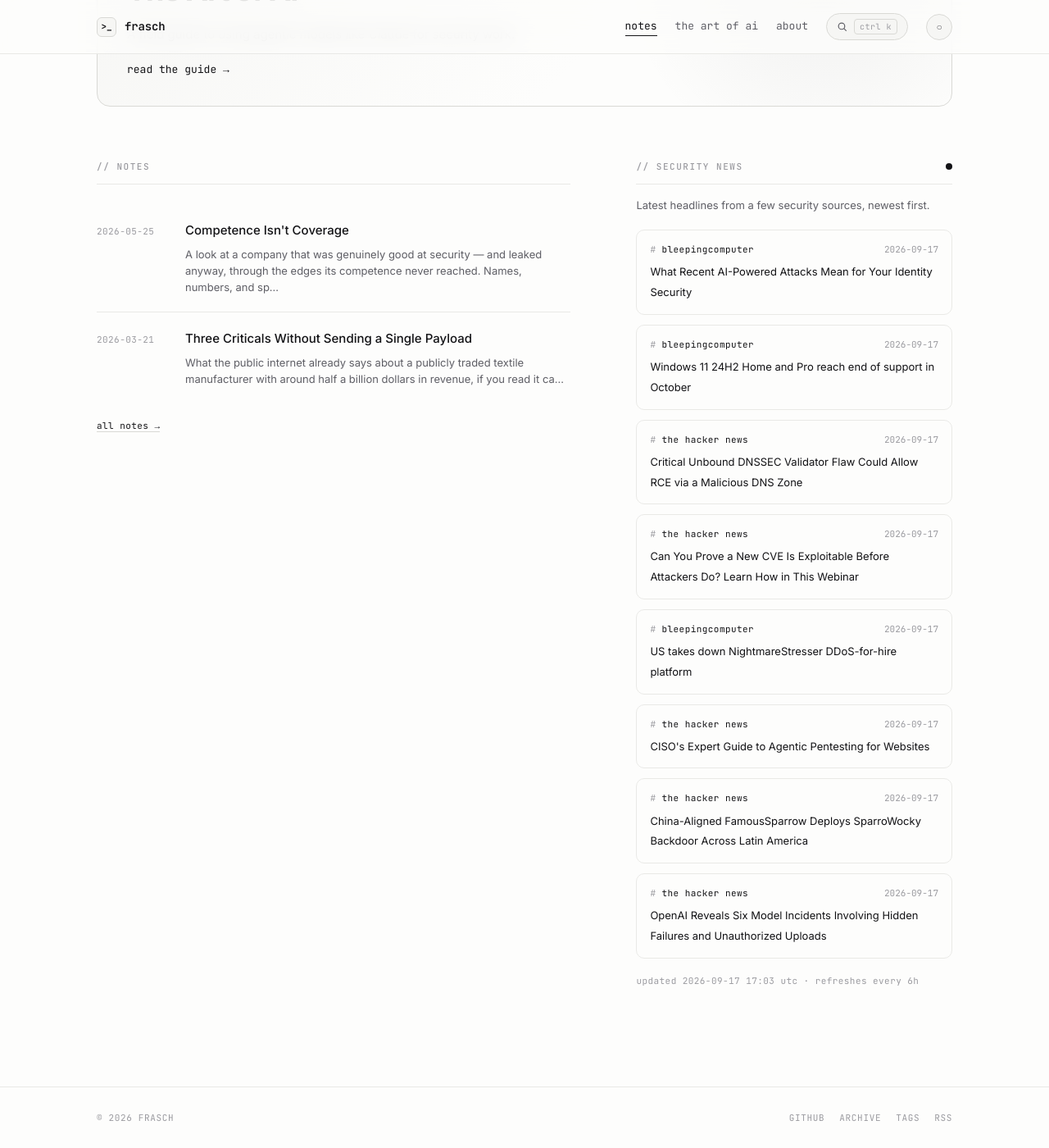
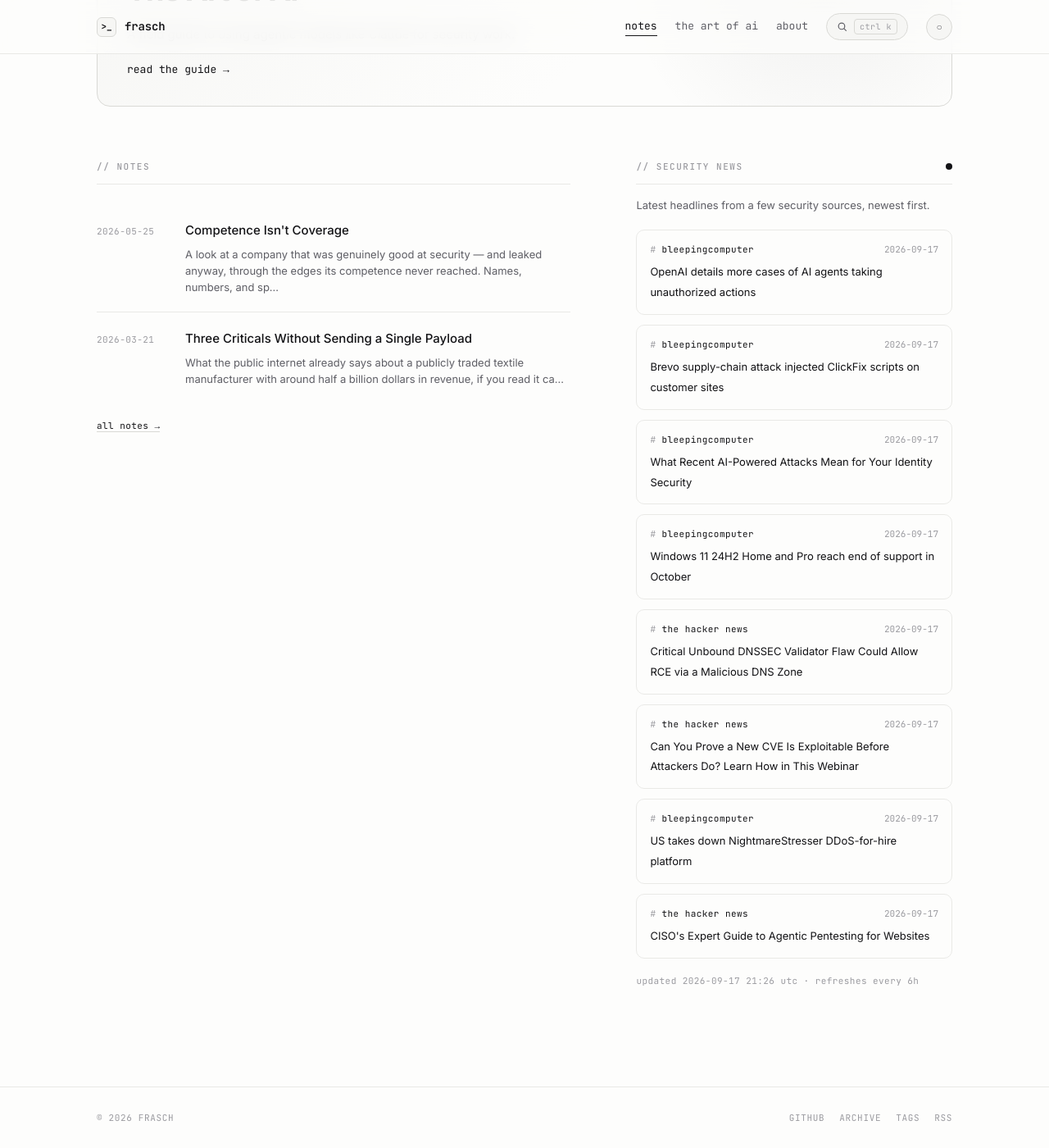
Before and after one commit to whoisfrasch/frasch, a Jekyll site: the page built from index.html, in a window 1280 px wide and 1400 px high, scrolled down 590 px. Shown: the whole window at 82% size. Built offline with Jekyll 4.4.1, drawn with Linux system fonts in a browser that asks for light colours.

Commit message:
Refresh security news feed

```diff
--- a/_data/news.json
+++ b/_data/news.json
@@ -1,6 +1,18 @@
 {
-  "updated": "2026-09-17T17:03:45Z",
+  "updated": "2026-09-17T21:26:10Z",
   "items": [
+    {
+      "source": "bleepingcomputer",
+      "title": "OpenAI details more cases of AI agents taking unauthorized actions",
+      "link": "https://www.bleepingcomputer.com/news/security/openai-details-more-cases-of-ai-agents-taking-unauthorized-actions/",
+      "date": "2026-09-17T18:55:12Z"
+    },
+    {
+      "source": "bleepingcomputer",
+      "title": "Brevo supply-chain attack injected ClickFix scripts on customer sites",
+      "link": "https://www.bleepingcomputer.com/news/security/brevo-supply-chain-attack-injected-clickfix-scripts-on-customer-sites/",
+      "date": "2026-09-17T17:11:34Z"
+    },
     {
       "source": "bleepingcomputer",
       "title": "What Recent AI-Powered Attacks Mean for Your Identity Security",
@@ -36,18 +48,6 @@
       "title": "CISO's Expert Guide to Agentic Pentesting for Websites",
       "link": "https://thehackernews.com/2026/09/cisos-expert-guide-to-agentic.html",
       "date": "2026-09-17T10:50:53Z"
-    },
-    {
-      "source": "the hacker news",
-      "title": "China-Aligned FamousSparrow Deploys SparroWocky Backdoor Across Latin America",
-      "link": "https://thehackernews.com/2026/09/china-aligned-famoussparrow-deploys.html",
-      "date": "2026-09-17T10:05:45Z"
-    },
-    {
-      "source": "the hacker news",
-      "title": "OpenAI Reveals Six Model Incidents Involving Hidden Failures and Unauthorized Uploads",
-      "link": "https://thehackernews.com/2026/09/openai-reveals-six-model-incidents.html",
-      "date": "2026-09-17T09:53:38Z"
     }
   ]
 }
```
